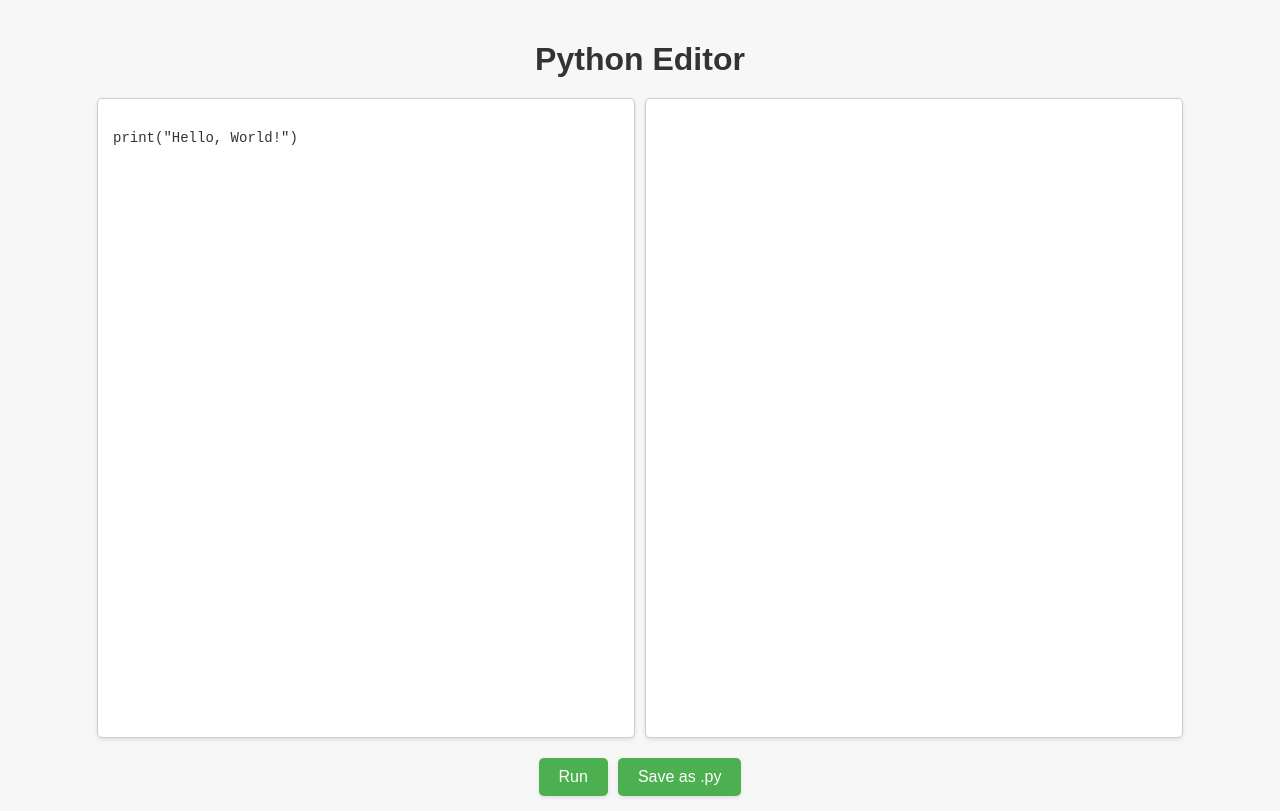
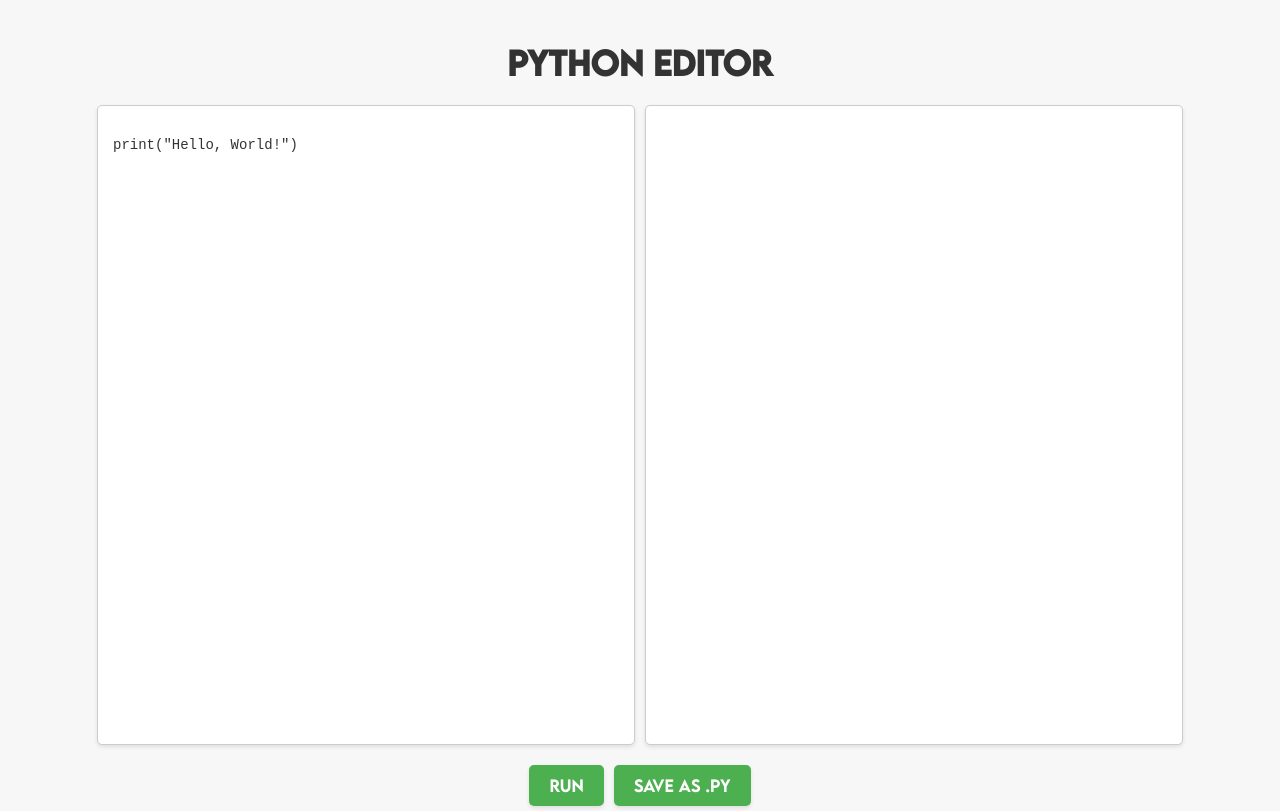
Before and after one commit to gh-unfazd/python-editor, a plain HTML site: page index.html in a window 1280 px wide. Drawn offline with Linux system fonts and the light colour scheme.

Commit message:
Update index.html

```diff
--- a/index.html
+++ b/index.html
@@ -5,7 +5,12 @@
     <meta name="viewport" content="width=device-width, initial-scale=1.0">
     <title>Python Editor</title>
     <style>
+         @font-face {
+            font-family: 'LemonMilk';
+            src: url('lemon_milk.otf') format('opentype');
+        }
         body {
+            font-family: 'LemonMilk', Arial, sans-serif; /* Lemon Milk font */
             font-family: Arial, sans-serif;
             display: flex;
             flex-direction: column;
@@ -18,6 +23,7 @@
             box-sizing: border-box;
         }
         h1 {
+            font-family: 'LemonMilk', Arial, sans-serif; /* Lemon Milk font */
             margin-bottom: 5px;
         }
         #container {
@@ -48,6 +54,7 @@
             box-sizing: border-box;
         }
         #runButton, #saveButton {
+            font-family: 'LemonMilk', Arial, sans-serif; /* Lemon Milk font */
             padding: 10px 20px;
             font-size: 16px;
             cursor: pointer;
```
